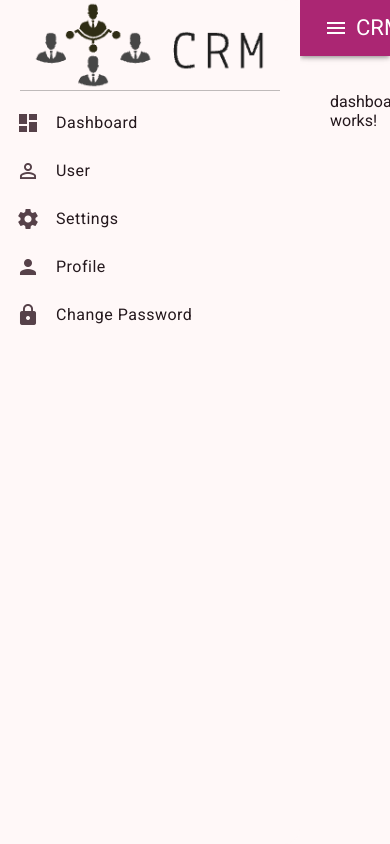
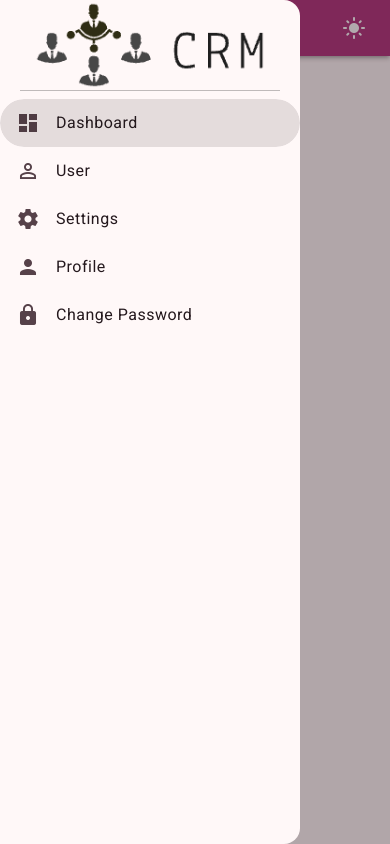
Before and after one commit to NoelKi/CRM-System, an Angular app: page / in a window 390 px wide. Built offline with nearby package versions, Linux system fonts and the light colour scheme.

Commit message:
make sidebar responsive

```diff
--- a/src/app/app.component.html
+++ b/src/app/app.component.html
@@ -1,5 +1,5 @@
 <mat-drawer-container class="example-container">
-  <mat-drawer #drawer class="sidenav" mode="side" opened="opened">
+  <mat-drawer #drawer class="sidenav" [mode]="themeSelectorMode()" opened="opened">
     <div class="logo-container"><img src="./assets/img/logos/crm-logo.png" /></div>
     <mat-nav-list>
       @for (item of menuItems(); track item.label) {
--- a/src/app/app.component.ts
+++ b/src/app/app.component.ts
@@ -1,4 +1,4 @@
-import { Component, inject, signal } from '@angular/core';
+import { Component, computed, inject, signal } from '@angular/core';
 import { MatButtonModule } from '@angular/material/button';
 import { MatIconModule } from '@angular/material/icon';
 import { MatListModule } from '@angular/material/list';
@@ -6,6 +6,7 @@ import { MatSidenavModule } from '@angular/material/sidenav';
 import { MatToolbarModule } from '@angular/material/toolbar';
 import { RouterModule, RouterOutlet } from '@angular/router';
 import { menuItems } from './menuItem';
+import { ResponsiveService } from './services/responsive.service';
 import { ThemeService } from './services/theme.service';
 
 @Component({
@@ -25,8 +26,14 @@ import { ThemeService } from './services/theme.service';
 })
 export class AppComponent {
   themeService = inject(ThemeService);
+  responsiveService = inject(ResponsiveService);
   title = 'CRM-System';
   menuItems = signal(menuItems);
 
+  themeSelectorMode = computed(() => {
+    if (this.responsiveService.largeWidth()) {
+      return 'side';
+    } else return 'over';
+  });
   constructor() {}
 }
--- /dev/null
+++ b/src/app/services/responsive.service.ts
@@ -0,0 +1,19 @@
+import { BreakpointObserver } from '@angular/cdk/layout';
+import { computed, inject, Injectable } from '@angular/core';
+import { toSignal } from '@angular/core/rxjs-interop';
+
+@Injectable({
+  providedIn: 'root'
+})
+export class ResponsiveService {
+  BreakpointObserver = inject(BreakpointObserver);
+  private readonly small = '(max-width: 959.98px)';
+  private readonly medium = '(min-width: 960px) and (max-width: 1279.98px)';
+  private readonly large = '(min-width: 1280px)';
+
+  screenWidth = toSignal(this.BreakpointObserver.observe([this.small, this.medium, this.large]));
+
+  smallWidth = computed(() => this.screenWidth()?.breakpoints[this.small]);
+  mediumWidth = computed(() => this.screenWidth()?.breakpoints[this.medium]);
+  largeWidth = computed(() => this.screenWidth()?.breakpoints[this.large]);
+}
```
